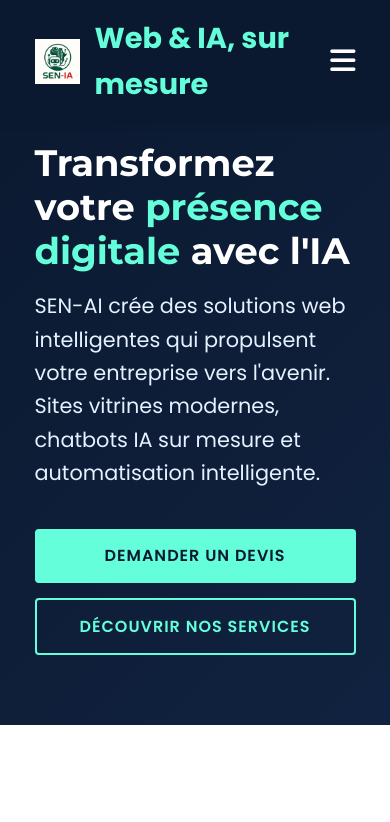
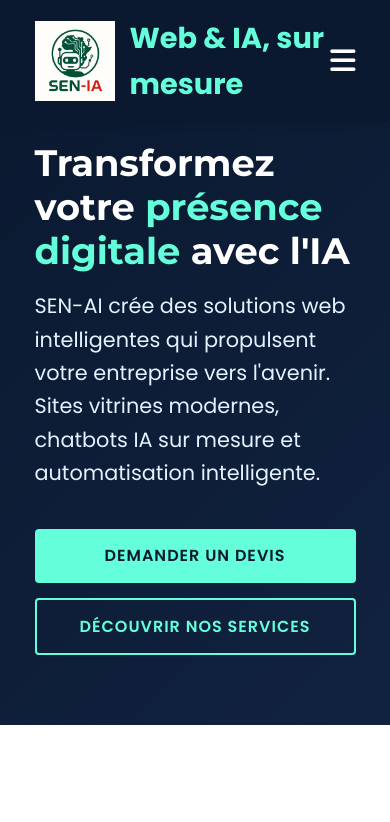
Before and after one commit to seniaaliou-lab/sen-ia, a plain HTML site: page index.html in a window 390 px wide. Shown: the top 822 px of the page. Drawn offline with Linux system fonts and the light colour scheme.

Commit message:
Update index.html

```diff
--- a/index.html
+++ b/index.html
@@ -347,7 +347,7 @@
 
             /* AJOUT : Header et logo plus petits sur mobile */
             header { padding: 15px 0; }
-            .logo img { height: 45px; }
+            .logo img { height: 80px; }
         }
 
         @media (max-width: 576px) {
```
